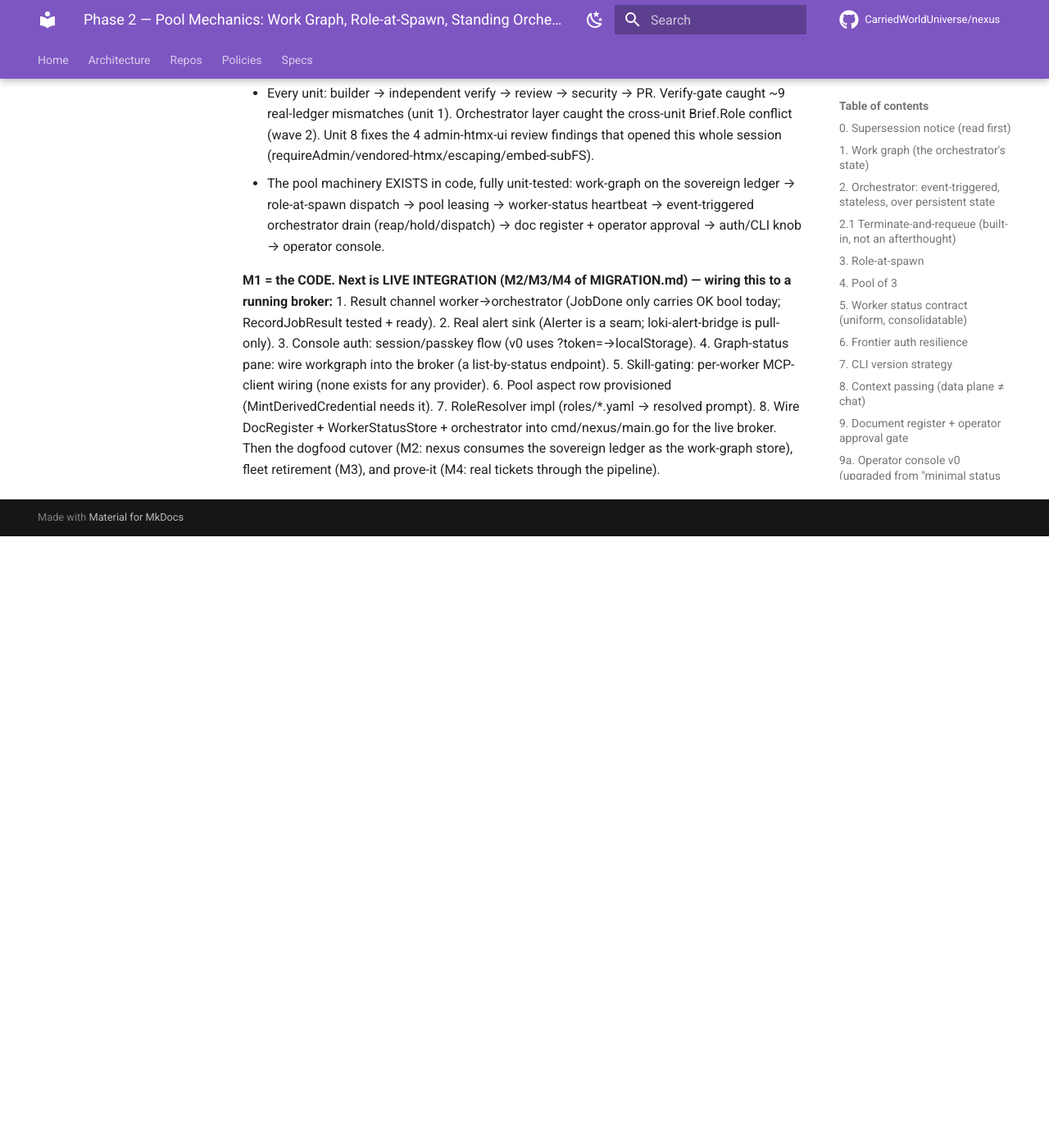
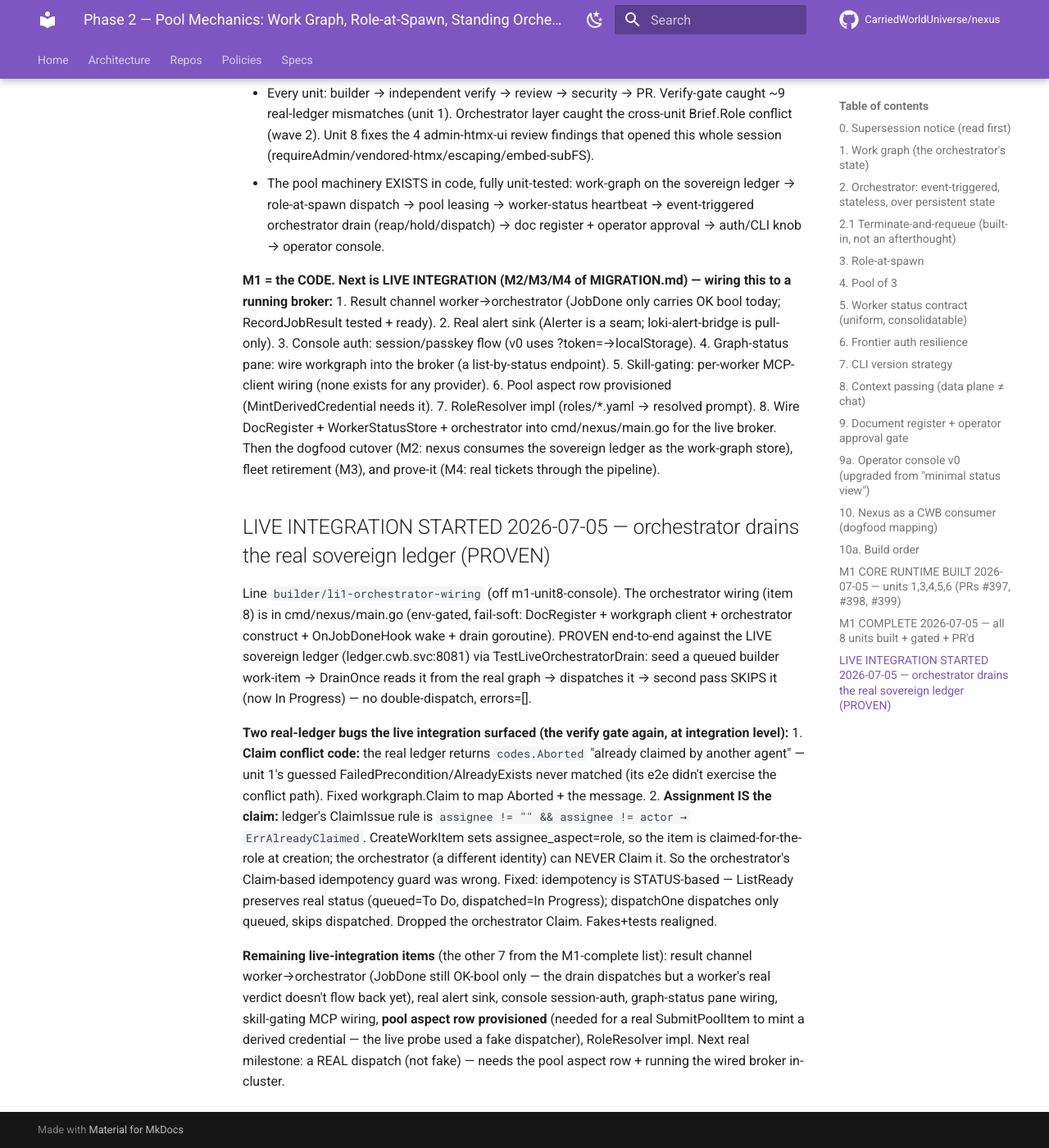
Before and after one commit to CarriedWorldUniverse/nexus, an MkDocs documentation site: the page built from docs/network/PHASE2-DESIGN.md, in a window 1280 px wide and 1400 px high, scrolled down 7550 px. Shown: the whole window at 82% size. Built offline with MkDocs 1.6.1 and Material for MkDocs 9.7.7, drawn with Linux system fonts in a browser that asks for light colours; comment, search, counter and statistics services are not loaded; before the commit the page ends 8204 px from its top, so only the background shows below that.

Commit message:
live integration proven: orchestrator drains + dispatches + idempotency-skips against the REAL sovereign ledger. 2 real-ledger bugs fixed (Aborted claim code; assignment-is-claim -> status-based idempotency). Recorded remaining items; next = a real (non-fake) dispatch needing the pool aspect row + in-cluster broker.
Co-Authored-By: Claude Fable 5 <noreply@anthropic.com>

Change-Id: zxulxprqnwxyxkqnslvntwqnxpmurkqyrxxuwuozowrxmlvkystxnuvxswuwoxozs

```diff
--- a/docs/network/PHASE2-DESIGN.md
+++ b/docs/network/PHASE2-DESIGN.md
@@ -190,3 +190,12 @@ The event-triggered orchestrator loop physically exists in code, fully unit-test
 7. RoleResolver impl (roles/*.yaml → resolved prompt).
 8. Wire DocRegister + WorkerStatusStore + orchestrator into cmd/nexus/main.go for the live broker.
 Then the dogfood cutover (M2: nexus consumes the sovereign ledger as the work-graph store), fleet retirement (M3), and prove-it (M4: real tickets through the pipeline).
+
+## LIVE INTEGRATION STARTED 2026-07-05 — orchestrator drains the real sovereign ledger (PROVEN)
+Line `builder/li1-orchestrator-wiring` (off m1-unit8-console). The orchestrator wiring (item 8) is in cmd/nexus/main.go (env-gated, fail-soft: DocRegister + workgraph client + orchestrator construct + OnJobDoneHook wake + drain goroutine). PROVEN end-to-end against the LIVE sovereign ledger (ledger.cwb.svc:8081) via TestLiveOrchestratorDrain: seed a queued builder work-item → DrainOnce reads it from the real graph → dispatches it → second pass SKIPS it (now In Progress) — no double-dispatch, errors=[].
+
+**Two real-ledger bugs the live integration surfaced (the verify gate again, at integration level):**
+1. **Claim conflict code:** the real ledger returns `codes.Aborted` "already claimed by another agent" — unit 1's guessed FailedPrecondition/AlreadyExists never matched (its e2e didn't exercise the conflict path). Fixed workgraph.Claim to map Aborted + the message.
+2. **Assignment IS the claim:** ledger's ClaimIssue rule is `assignee != "" && assignee != actor → ErrAlreadyClaimed`. CreateWorkItem sets assignee_aspect=role, so the item is claimed-for-the-role at creation; the orchestrator (a different identity) can NEVER Claim it. So the orchestrator's Claim-based idempotency guard was wrong. Fixed: idempotency is STATUS-based — ListReady preserves real status (queued=To Do, dispatched=In Progress); dispatchOne dispatches only queued, skips dispatched. Dropped the orchestrator Claim. Fakes+tests realigned.
+
+**Remaining live-integration items** (the other 7 from the M1-complete list): result channel worker→orchestrator (JobDone still OK-bool only — the drain dispatches but a worker's real verdict doesn't flow back yet), real alert sink, console session-auth, graph-status pane wiring, skill-gating MCP wiring, **pool aspect row provisioned** (needed for a real SubmitPoolItem to mint a derived credential — the live probe used a fake dispatcher), RoleResolver impl. Next real milestone: a REAL dispatch (not fake) — needs the pool aspect row + running the wired broker in-cluster.
```
